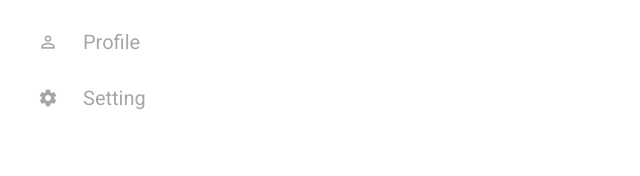
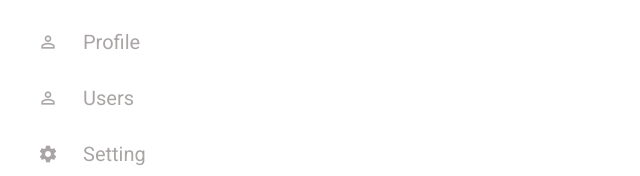
Before and after one commit to andrii-loza/WebDevProject, an Angular app: page /skills in a window 1280 px wide. Shown: the part 184-360 px from the top of the page, without its empty margins (0-640 px from the left). Built offline with nearby package versions, Linux system fonts and the light colour scheme.

Commit message:
fix merge

```diff
--- a/src/app/components/nav-menu/nav-menu.component.html
+++ b/src/app/components/nav-menu/nav-menu.component.html
@@ -1,9 +1,5 @@
-<!-- Start article -->
 
 <section>
-
-   <!-- Start menu section -->
-
    <nav class="menu">
       <ul class="menu__list">
          <li class="menu__item">
@@ -30,6 +26,12 @@
                <span>Profile</span>
             </a>
          </li>
+        <li class="menu__item">
+          <a class="menu__link" routerLink="/todo-users">
+            <span class="material-icons menu__icon">perm_identity</span>
+            <span>Users</span>
+          </a>
+        </li>
          <li class="menu__item">
             <a class="menu__link">
                <span class="material-icons menu__icon">settings</span>
@@ -38,9 +40,4 @@
          </li>
       </ul>
    </nav>
-
-   <!-- Finish menu section -->
-
 </section>
-
-<!-- Finish article -->
```
